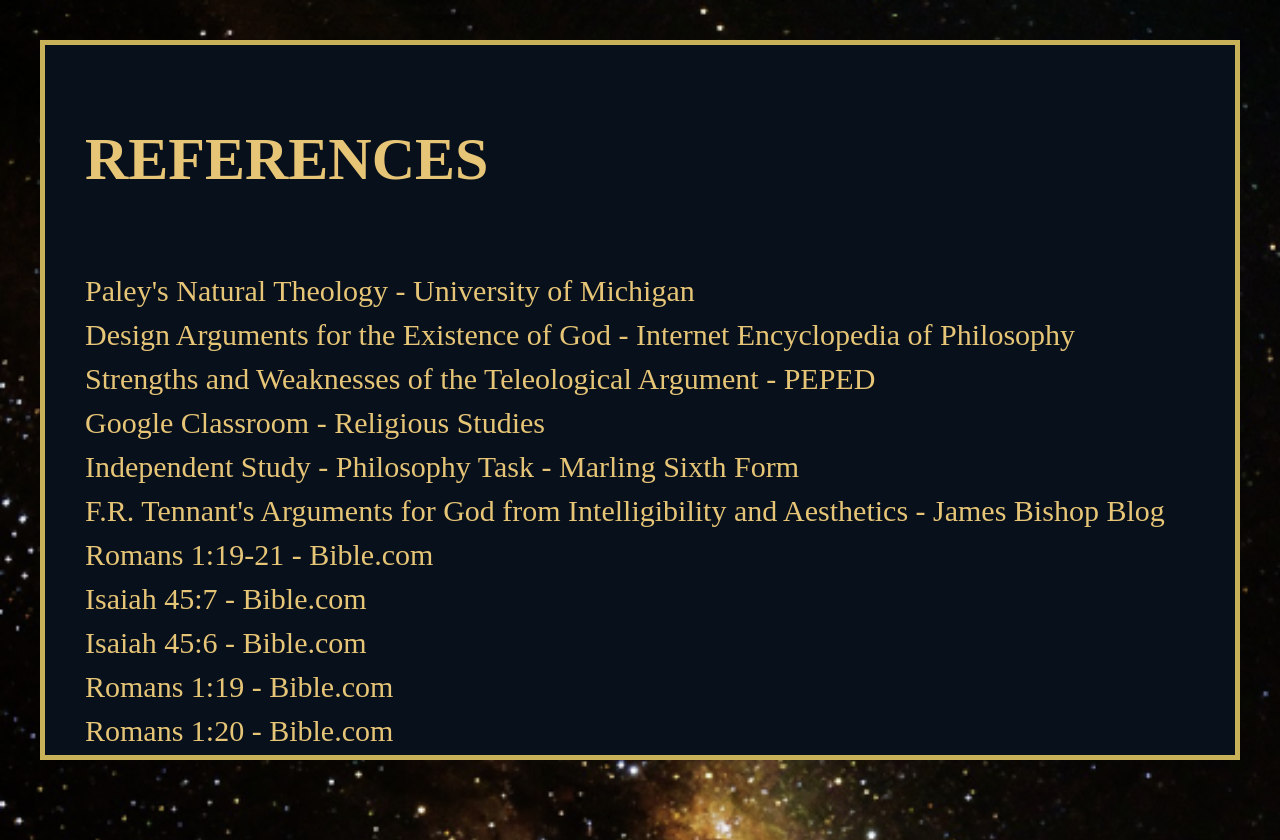
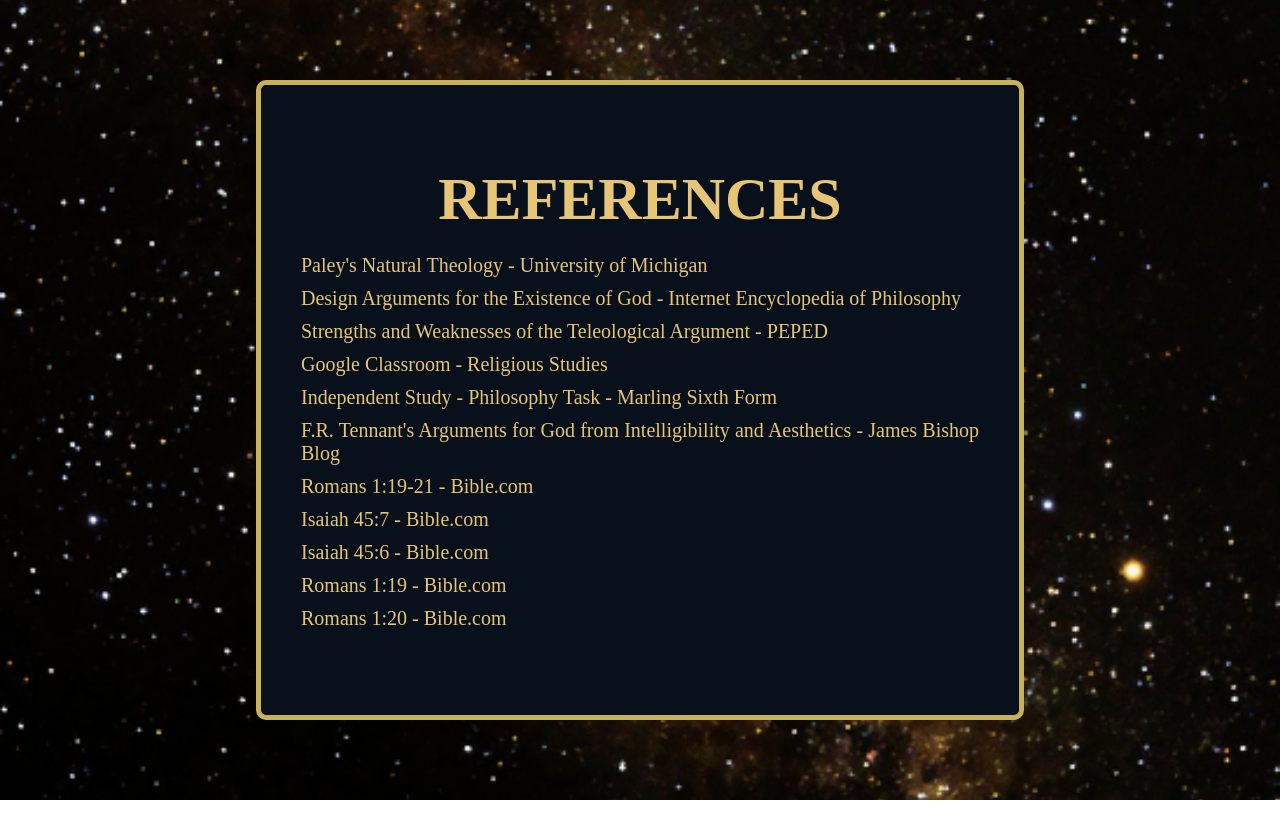
Before and after one commit to propelleeerr/teleologicalreferences, a plain HTML site: page index.html in a window 1280 px wide. After the commit the page ends 800 px from the top, so only its background shows below. Drawn offline with Linux system fonts and the light colour scheme; a web font is replaced by a local one.

Commit message:
Update index.html

```diff
--- a/index.html
+++ b/index.html
@@ -11,44 +11,49 @@
     <link href="https://fonts.googleapis.com/css2?family=Alice&display=swap" rel="stylesheet">
 
     <style>
-        /* Apply the background image */
+        /* Body Styling */
         body {
-            background-image: url('pic/bg.PNG'); /* Use the correct relative path to your image */
-            background-size: cover; /* Makes sure the image covers the entire screen */
-            background-position: center; /* Centers the image */
-            background-attachment: fixed; /* Keeps the background image fixed when scrolling */
-            font-family: 'Alice', serif; /* Sets the font */
-            color: #e6c577; /* Sets the font color */
+            background-image: url('pic/bg.PNG');
+            background-size: cover;
+            background-position: center;
+            background-attachment: fixed;
+            font-family: 'Alice', serif;
+            color: #e6c577;
             margin: 0;
             padding: 0;
-            height: 100vh; /* Ensures the body takes up the full height of the viewport */
+            height: 100vh;
+            display: flex;
+            justify-content: center;
+            align-items: center;
         }
 
-        /* Container styling */
+        /* Container Styling */
         .container {
-    background-color: #08101b; /* Semi-transparent background to allow image to show */
-    color: #e6c577; /* Text color */
-    padding: 40px; /* Padding around the content */
-    height: 90vh; /* Makes the container almost as large as the page, minus padding */
-    box-sizing: border-box; /* Ensures padding is included in the height calculation */
-    margin: 5vh; /* Adds space from the top and bottom */
-    overflow-y: auto; /* Makes content scrollable if needed */
-    border: 5px solid #c8b159; /* Adds a border with the color #c8b159 */
-}
-
-
-        /* Content styling */
-        .content {
-            text-align: justify; /* Centers the text inside the container */
+            background-color: #08101b;
+            color: #e6c577;
+            padding: 20px;
+            width: 90%;
+            max-height: 80vh;
+            box-sizing: border-box;
+            margin: 5vh auto;
+            overflow-y: auto; /* Enables scrolling if needed */
+            border: 5px solid #c8b159;
+            border-radius: 10px;
         }
 
-        /* Styling for the title (h1) */
-        h1 {
-            font-size: 60px; /* Makes the title larger */
-            margin-bottom: 80px; /* Adds some space below the title */
+        /* Content Styling */
+        .content {
+            text-align: justify;
         }
 
-        /* Styling for the links */
+        /* Title Styling */
+        h1 {
+            font-size: 36px; /* Responsive font size for smaller screens */
+            margin-bottom: 20px;
+            text-align: center;
+        }
+
+        /* References List Styling */
         .references {
             list-style-type: none;
             padding: 0;
@@ -61,12 +66,30 @@
         .references a {
             color: #e6c577;
             text-decoration: none;
-            font-size: 30px;
+            font-size: 16px; /* Adjusted for mobile */
+            word-wrap: break-word; /* Breaks long URLs if necessary */
         }
 
         .references a:hover {
-            color: #ac852d; /* Change the hover color to #ac852d */
+            color: #ac852d;
             text-decoration: underline;
+        }
+
+        /* Media Query for Larger Screens */
+        @media (min-width: 768px) {
+            .container {
+                width: 60%;
+                height: 90vh;
+                padding: 40px;
+            }
+
+            h1 {
+                font-size: 60px;
+            }
+
+            .references a {
+                font-size: 20px;
+            }
         }
     </style>
 </head>
```
